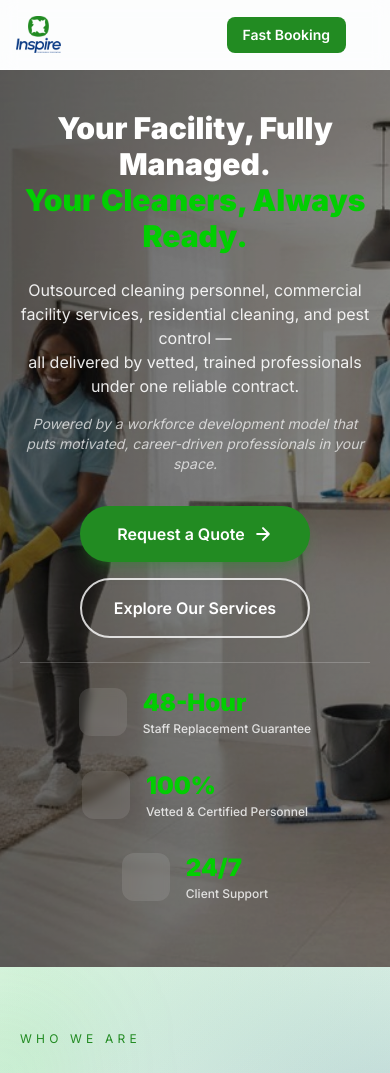
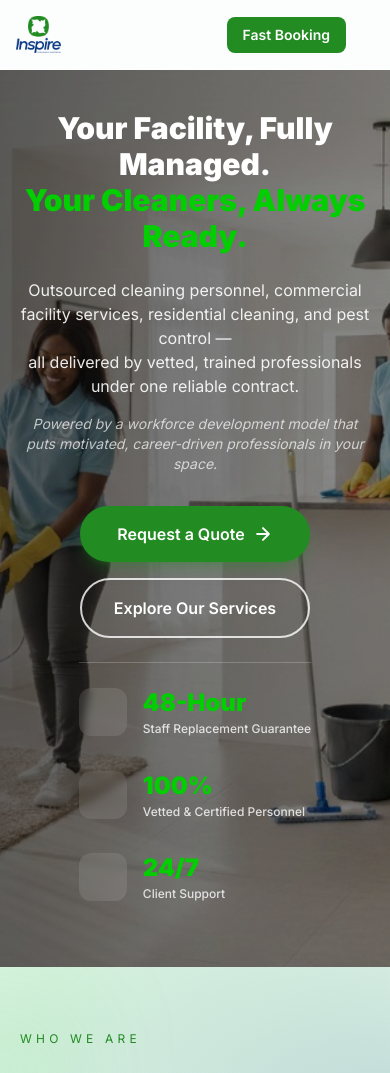
Before and after one commit to codemantix/Inspire-Limited, a Next.js app: page / in a window 390 px wide. Shown: the top 1073 px of the page. Built offline with nearby package versions, Linux system fonts and the light colour scheme; some icons are missing.

Commit message:
fix: Adjusted statsContainer for mobile layout and improved responsiveness

```diff
--- a/components/home/HeroSection.module.css
+++ b/components/home/HeroSection.module.css
@@ -72,11 +72,11 @@
 }
 
 .statsContainer {
-  @apply flex flex-wrap items-center justify-center gap-12 border-t border-white/20 pt-6 md:gap-20;
+  @apply flex flex-wrap sm:items-center mobile:flex-col sm:justify-center gap-12 border-t border-white/20 pt-6 md:gap-20;
 }
 
 .statItem {
-  @apply flex flex-row items-center gap-4;
+  @apply flex flex-row items-center gap-4 ;
 }
 
 .statIcon {
```
